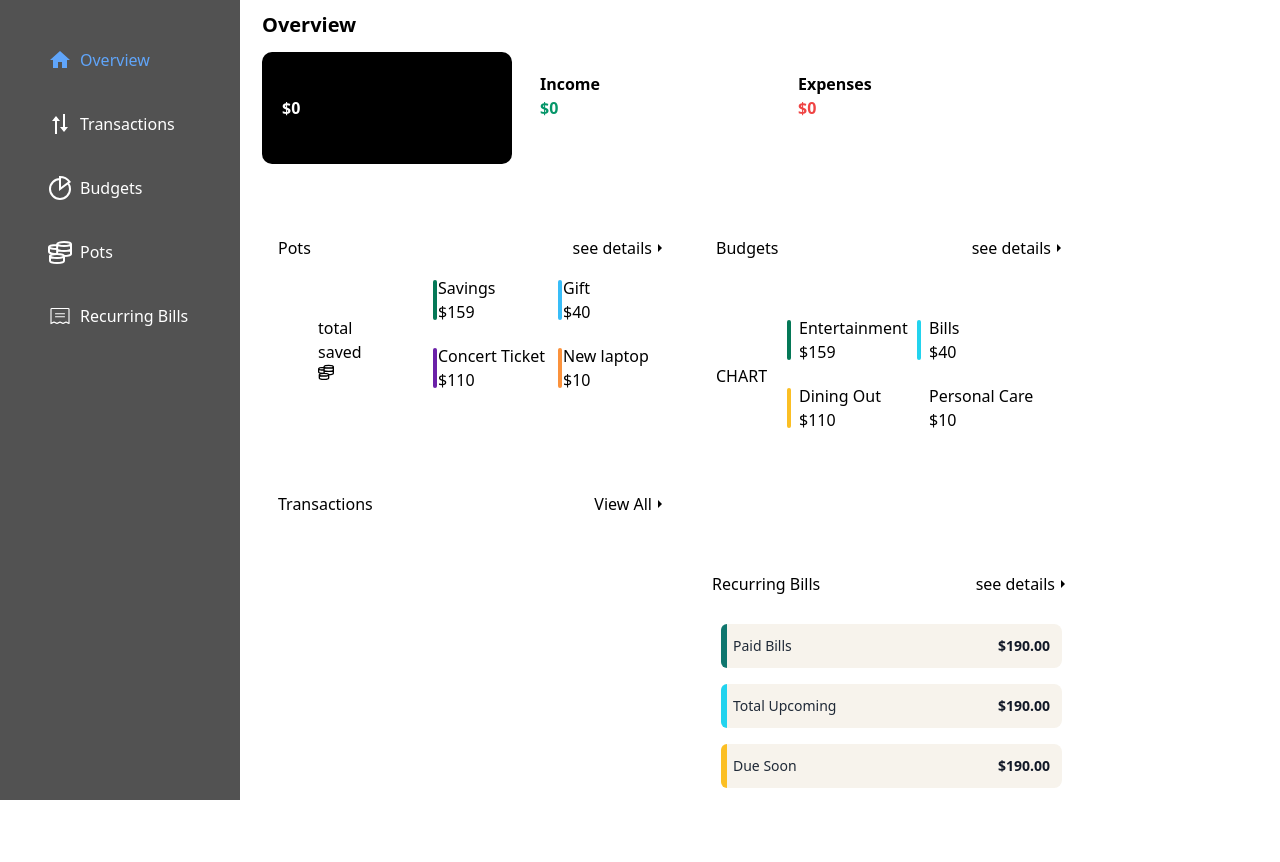
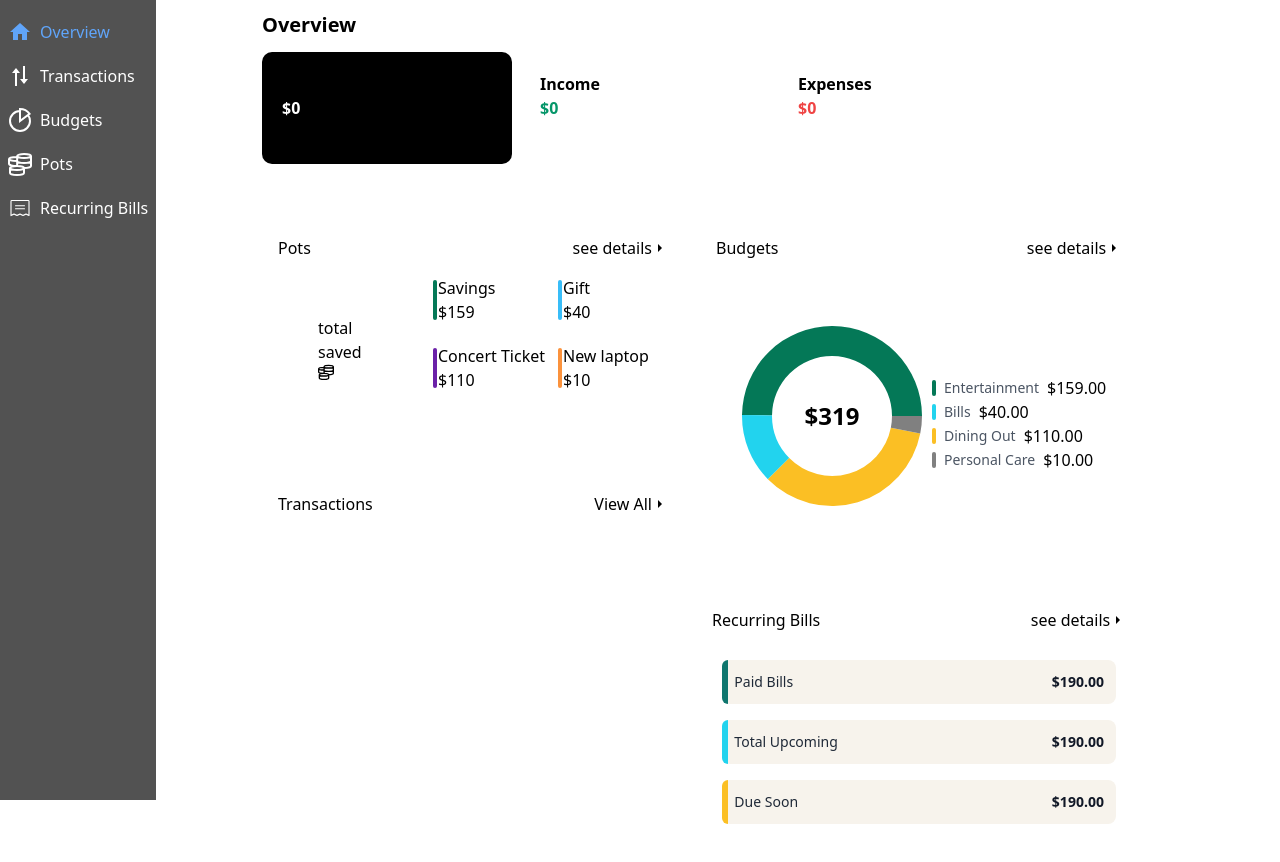
Before and after one commit to mbahramii/personal-finance-app, a React (Vite) app: page / in a window 1280 px wide. Shown: the top 862 px of the page. Built offline with nearby package versions, Linux system fonts and the light colour scheme.

Commit message:
refactor(budgets): replace static budget list with dynamic pie chart component

```diff
--- /dev/null
+++ b/src/assets/components/BudgetChart.jsx
@@ -0,0 +1,47 @@
+import React from "react";
+import { PieChart, Pie, Cell } from "recharts";
+
+const BudgetChart = ({ data=[]}) => {
+  const totalSpent = data.reduce((sum, item) => sum + item.value, 0);
+
+  return (
+    <div className="p-4  rounded-xl flex flex-col sm:flex-row sm:items-center ">
+      <div className=" w-[200px] flex justify-center items-center ">
+        <PieChart width={200} height={200}>
+          <Pie
+            data={data}
+            dataKey="value"
+            innerRadius={60}
+            outerRadius={90}
+            stroke="none"
+          >
+            {data.map((entry, index) => (
+              <Cell key={`cell-${index}`} fill={entry.color} />
+            ))}
+          </Pie>
+        </PieChart>
+
+        <div className="absolute flex flex-col items-center">
+          <span className="text-2xl font-bold">${totalSpent}</span>
+          {/* <span className="text-sm text-gray-500">of ${limit} limit</span> */}
+        </div>
+      </div>
+
+      <div className="mt-4 gap-y-2">
+        {data.map((item, index) => (
+          <div key={index} className="flex items-center space-x-2">
+            <div
+              className="w-1 h-4 rounded-full"
+              style={{ backgroundColor: item.color }}
+            />
+            <span className="text-gray-600 text-sm">{item.name}</span>
+            <span className="ml-auto font-medium">
+              ${item.value.toFixed(2)}
+            </span>
+          </div>
+        ))}
+      </div>
+    </div>
+  );
+};
+export default BudgetChart;
--- a/src/assets/components/Budgets.jsx
+++ b/src/assets/components/Budgets.jsx
@@ -1,8 +1,18 @@
 import { IoMdArrowDropright } from "react-icons/io";
+import BudgetChart from "./BudgetChart";
 
 const Budgets = () => {
+
+  const sampleData = [
+    { name: "Entertainment", value: 159, color:"#047857" },
+    { name: "Bills", value: 40, color: "#22d3ee" },
+    { name:"Dining Out", value: 110, color: "#fbbf24" },
+    { name: "Personal Care", value: 10, color: "#808080" },
+  ];
+
+
   return (
-    <div className="bg-white h-[300px] p-5 rounded-xl mt-10">
+    <div className="bg-white p-5 rounded-xl mt-10">
       <div className="flex justify-between mb-10 ">
         <p className="text-black">Budgets</p>
         <div className="flex items-center text-gray">
@@ -13,8 +23,8 @@ const Budgets = () => {
         </div>
       </div>
       <div className="flex flex-col items-center justify-between sm:flex sm:flex-row sm:items-center sm:justify-between">
-        <div>CHART</div>
-        <div>
+        <div ><BudgetChart data={sampleData}/></div>
+        {/* <div>
           <div className="flex flex-wrap items-center  justify-center w-[300px] mt-4 ">
             <div className="min-w-[130px] flex flex-row items-center mb-5">
               <span className="w-1 h-10 bg-emerald-700 mr-2 rounded-xl"></span>
@@ -45,7 +55,7 @@ const Budgets = () => {
               </div>
              </div>
           </div>
-        </div>
+        </div> */}
       </div>
     </div>
   );
--- a/src/assets/components/SideBar.jsx
+++ b/src/assets/components/SideBar.jsx
@@ -10,7 +10,8 @@ const location = useLocation();
 const isActive = (path) => location.pathname === path;
 
   return (
-    <div className="h-screen flex gap-10 bg-neutral-600 items-start text-white lg:flex-col p-12 pb-96">
+    <div className="h-screen flex gap-5 bg-neutral-600 items-start justify-start text-white lg:flex-col pt-5 px-2
+     pb-96 fixed bottom-0 ">
       <Link to="/">
       <div className={`flex flex-row gap-2 items-end justify-end ${
     isActive("/") ? "text-blue-400" : "text-white hover:text-blue-400"
```
